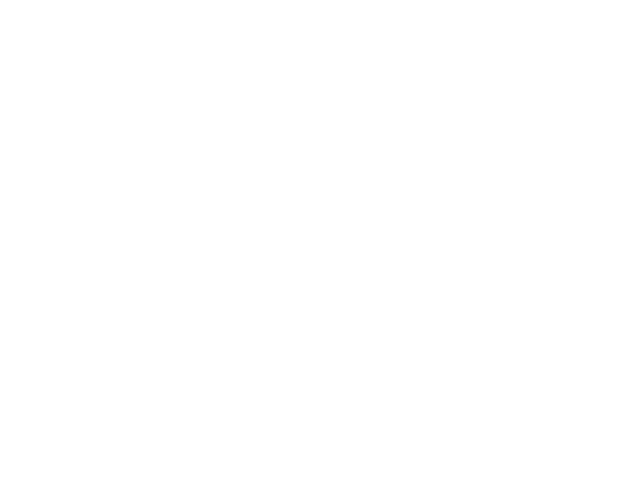
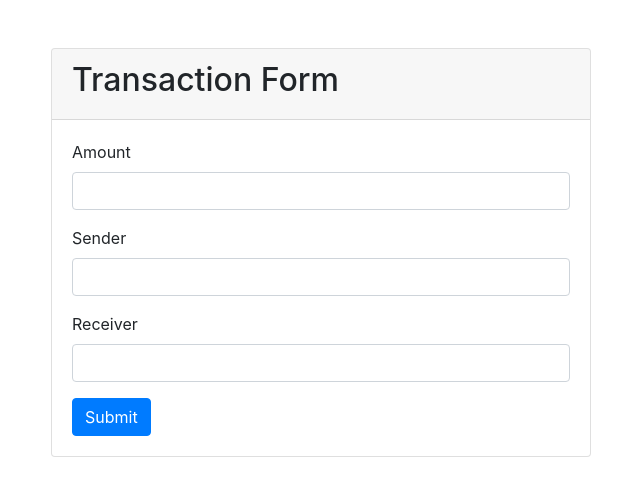
Before and after one commit to MehdiKhosa50/Creating-a-Blockchain-from-Scratch-with-Javascript, a website: page index.html in a window 1280 px wide. Shown: the whole page, without its empty margins (319-959 px from the left). Drawn offline with nearby package versions, Linux system fonts and the light colour scheme.

Commit message:
Form for get/post transactions

```diff
--- a/index.html
+++ b/index.html
@@ -3,9 +3,42 @@
 <head>
     <meta charset="UTF-8">
     <meta name="viewport" content="width=device-width, initial-scale=1.0">
-    <title>Document</title>
+    <title>Transaction Form</title>
+    <!-- Bootstrap CSS -->
+    <link href="https://maxcdn.bootstrapcdn.com/bootstrap/4.5.2/css/bootstrap.min.css" rel="stylesheet">
 </head>
 <body>
+    <div class="container mt-5">
+        <div class="row justify-content-center">
+            <div class="col-md-6">
+                <div class="card">
+                    <div class="card-header">
+                        <h2>Transaction Form</h2>
+                    </div>
+                    <div class="card-body">
+                        <form action="/wallet" method="post" id="transactionForm">
+                            <div class="form-group">
+                                <label for="amount">Amount</label>
+                                <input type="number" class="form-control" id="amount" name="amount" required>
+                            </div>
+                            <div class="form-group">
+                                <label for="sender">Sender</label>
+                                <input type="text" class="form-control" id="sender" name="sender" required>
+                            </div>
+                            <div class="form-group">
+                                <label for="receiver">Receiver</label>
+                                <input type="text" class="form-control" id="receiver" name="receiver" required>
+                            </div>
+                            <button type="submit" class="btn btn-primary">Submit</button>
+                        </form>
+                    </div>
+                </div>
+            </div>
+        </div>
+    </div>
+    <!-- Bootstrap JS, Popper.js, and jQuery -->
+    <script src="https://code.jquery.com/jquery-3.5.1.slim.min.js"></script>
+    <script src="https://cdn.jsdelivr.net/npm/@popperjs/core@2.9.3/dist/umd/popper.min.js"></script>
+    <script src="https://maxcdn.bootstrapcdn.com/bootstrap/4.5.2/js/bootstrap.min.js"></script>
 </body>
-<script src="object.js"></script>
 </html>
```
